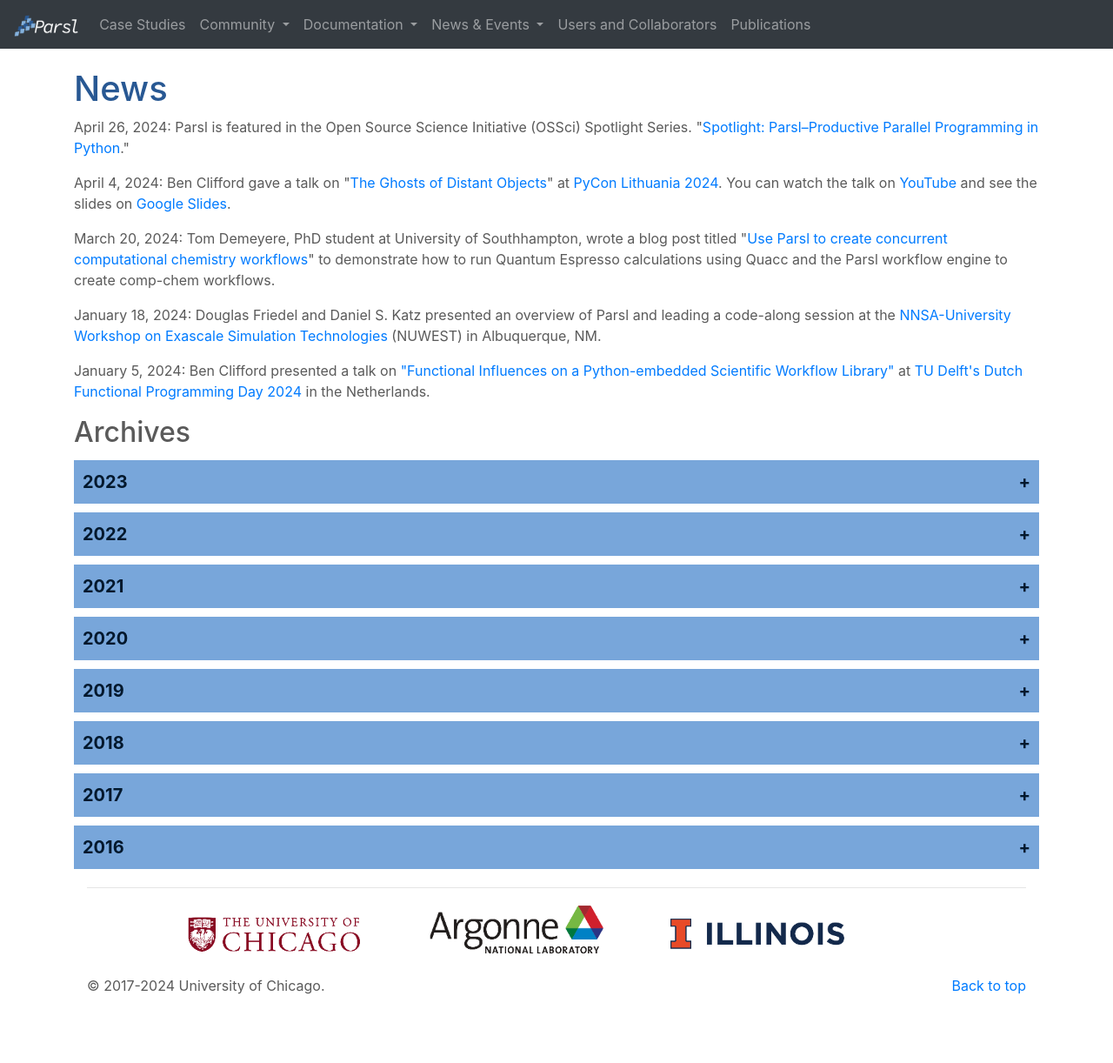
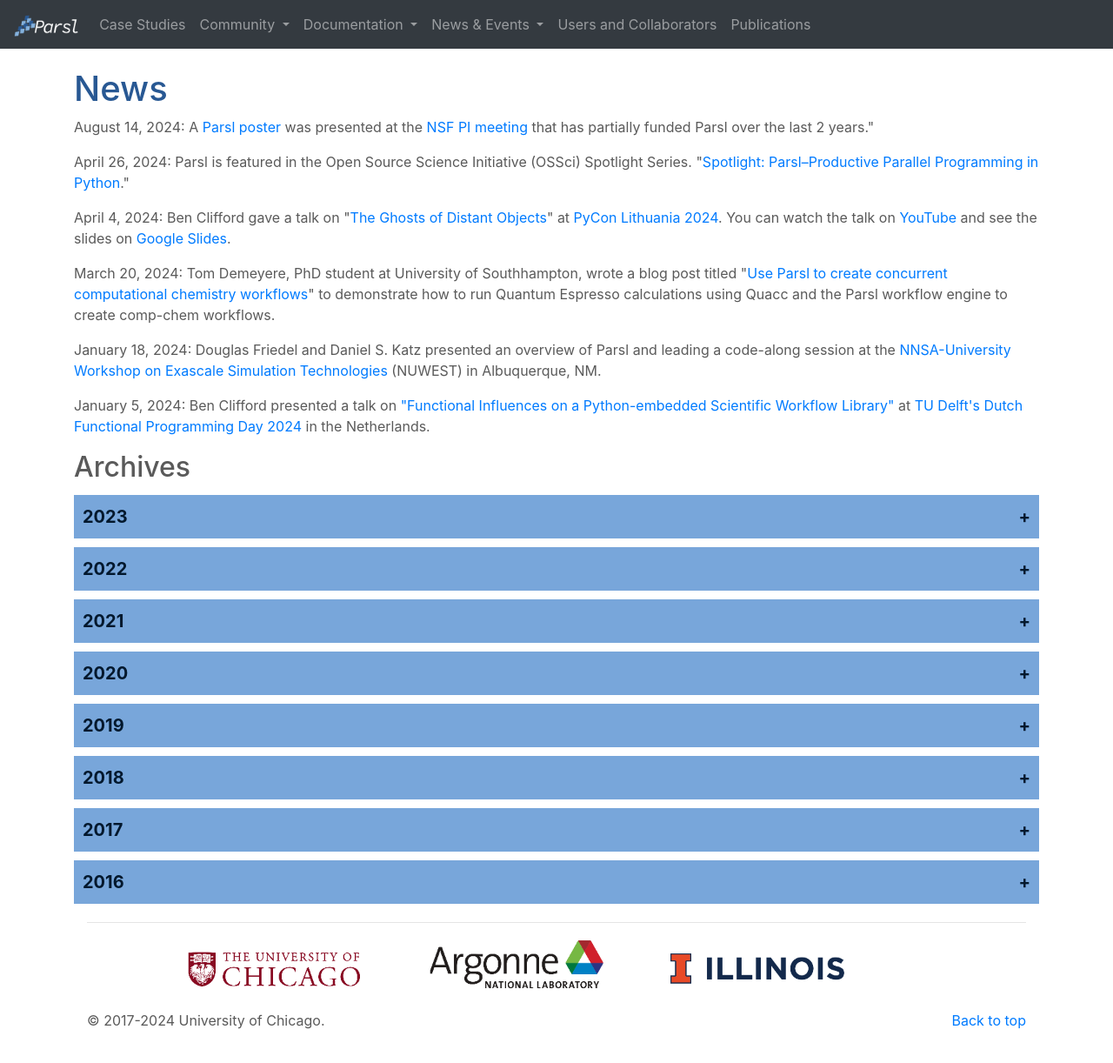
Before and after one commit to Parsl/parsl.github.io, a Jekyll site: the page built from news.html, in a window 1280 px wide and 1249 px high. Shown: the top 1222 px of the window at 87% size. Built offline with Jekyll 4.4.1, drawn with Linux system fonts in a browser that asks for light colours.

Commit message:
adding parsl poster to news

```diff
--- a/news.html
+++ b/news.html
@@ -17,8 +17,14 @@
       </div>
       -->
 <div class="news-info">
+        <p><span class="name">August 14, 2024:</span>
+        A <a href="https://doi.org/10.6084/m9.figshare.26661619">Parsl poster</a> was presented at the <a href="https://confmeet.github.io/ccs2024/">NSF PI meeting</a> that has partially funded Parsl over the last 2 years."
+       </div>
+
+<div class="news-info">
         <p><span class="name">April 26, 2024:</span>
         Parsl is featured in the Open Source Science Initiative (OSSci) Spotlight Series. "<a href="https://medium.com/open-source-science-initiative/spotlight-parsl-productive-parallel-programming-in-python-7fc803b60d7d" target="_blank">Spotlight: Parsl–Productive Parallel Programming in Python</a>."
+       </div>
 
 <div class="news-info">
         <p><span class="name">April 4, 2024:</span>
@@ -28,6 +34,7 @@
 <div class="news-info">
         <p><span class="name">March 20, 2024:</span>
         Tom Demeyere, PhD student at University of Southhampton, wrote a blog post titled "<a href="https://tomdemeyere.github.io/blog/2024/workflows-manager-for-dft/" target="_blank">Use Parsl to create concurrent computational chemistry workflows</a>" to demonstrate how to run Quantum Espresso calculations using Quacc and the Parsl workflow engine to create comp-chem workflows.
+       </div>
 
   <div class="news-info">
         <p><span class="name">January 18, 2024:</span>
```
